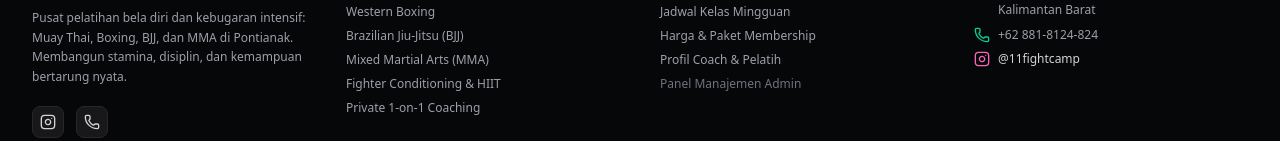
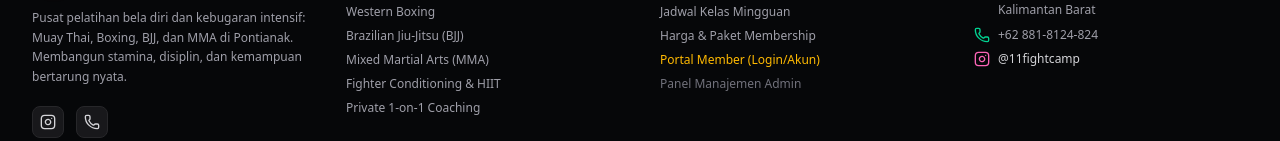
Before and after one commit to shiverzichida/11fightcampweb, a Next.js app: page / in a window 1280 px wide. Shown: the part 8586-8727 px from the top of the page. Built offline with nearby package versions, Linux system fonts and the light colour scheme; no server answers; the database is empty.

Commit message:
chore: complete pre-release audit with updated email templates, footer navigation, and zero-error build

```diff
--- a/src/app/api/auth/send-otp/route.ts
+++ b/src/app/api/auth/send-otp/route.ts
@@ -70,7 +70,7 @@ export async function POST(req: Request) {
           <tr>
             <td style="padding: 32px 32px 20px 32px; text-align: center; background: linear-gradient(180deg, #1f1414 0%, #121316 100%); border-bottom: 1px solid #27272a;">
               <div style="display: inline-block; padding: 6px 16px; background-color: rgba(186, 45, 29, 0.15); border: 1px solid rgba(186, 45, 29, 0.4); border-radius: 9999px; color: #d63725; font-size: 11px; font-weight: 800; letter-spacing: 1px; text-transform: uppercase; margin-bottom: 12px;">
-                11 FIGHT CAMP BATAM
+                11 FIGHT CAMP PONTIANAK
               </div>
               <h1 style="margin: 0; color: #ffffff; font-size: 22px; font-weight: 900; letter-spacing: -0.5px; text-transform: uppercase;">
                 PEMULIHAN KATA SANDI
@@ -115,7 +115,7 @@ export async function POST(req: Request) {
           <tr>
             <td style="padding: 24px 32px; background-color: #090a0c; border-top: 1px solid #27272a; text-align: center;">
               <p style="margin: 0; font-size: 12px; color: #52525b;">
-                © 11 Fight Camp Batam • Komplek Grand Niaga Mas, Batam Center
+                © 11 Fight Camp • Pontianak, Kalimantan Barat
               </p>
               <p style="margin: 4px 0 0 0; font-size: 11px; color: #3f3f46;">
                 Email otomatis dari sistem keamanan portal member 11 Fight Camp
--- a/src/components/Footer.tsx
+++ b/src/components/Footer.tsx
@@ -109,8 +109,8 @@ export default function Footer() {
                 </Link>
               </li>
               <li>
-                <Link href="/#coaches" className="hover:text-white transition-colors">
-                  Profil Coach & Pelatih
+                <Link href="/member" className="hover:text-white transition-colors flex items-center gap-1 text-amber-400">
+                  Portal Member (Login/Akun)
                 </Link>
               </li>
               <li>
```
